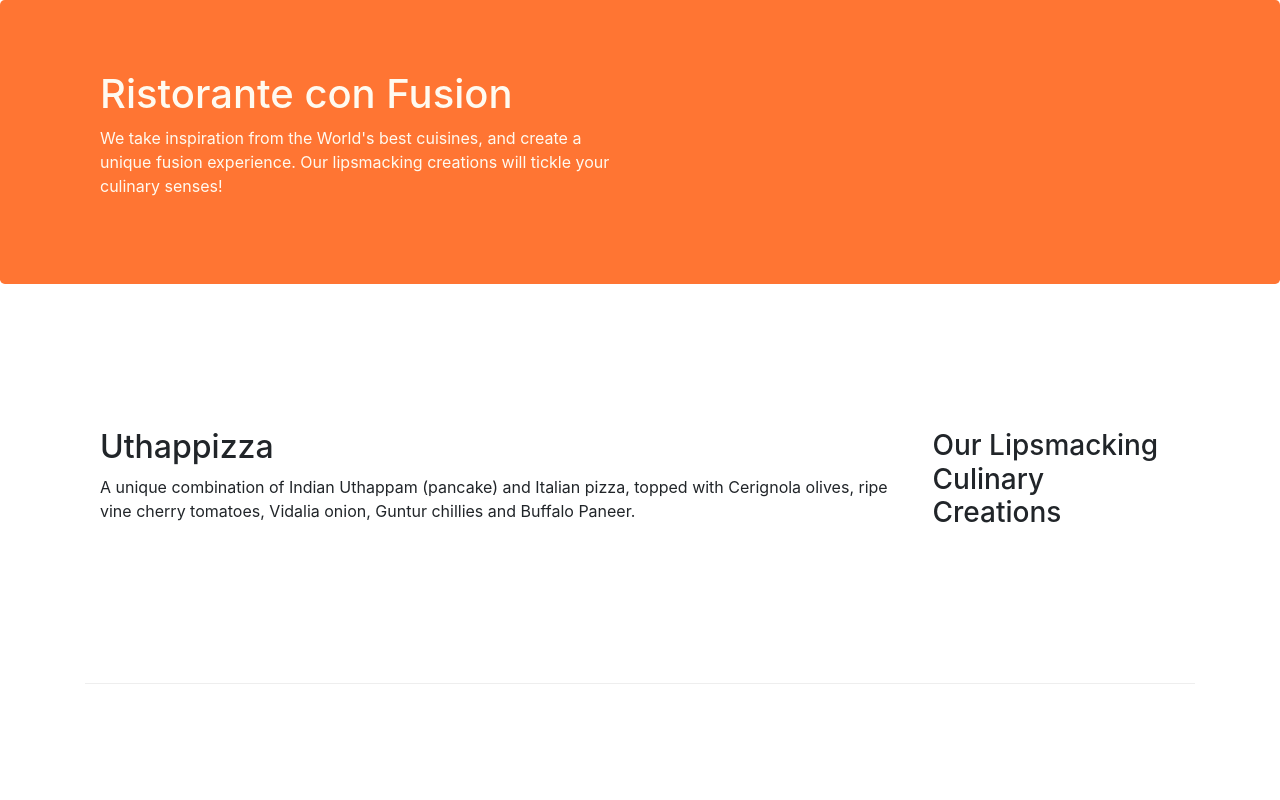
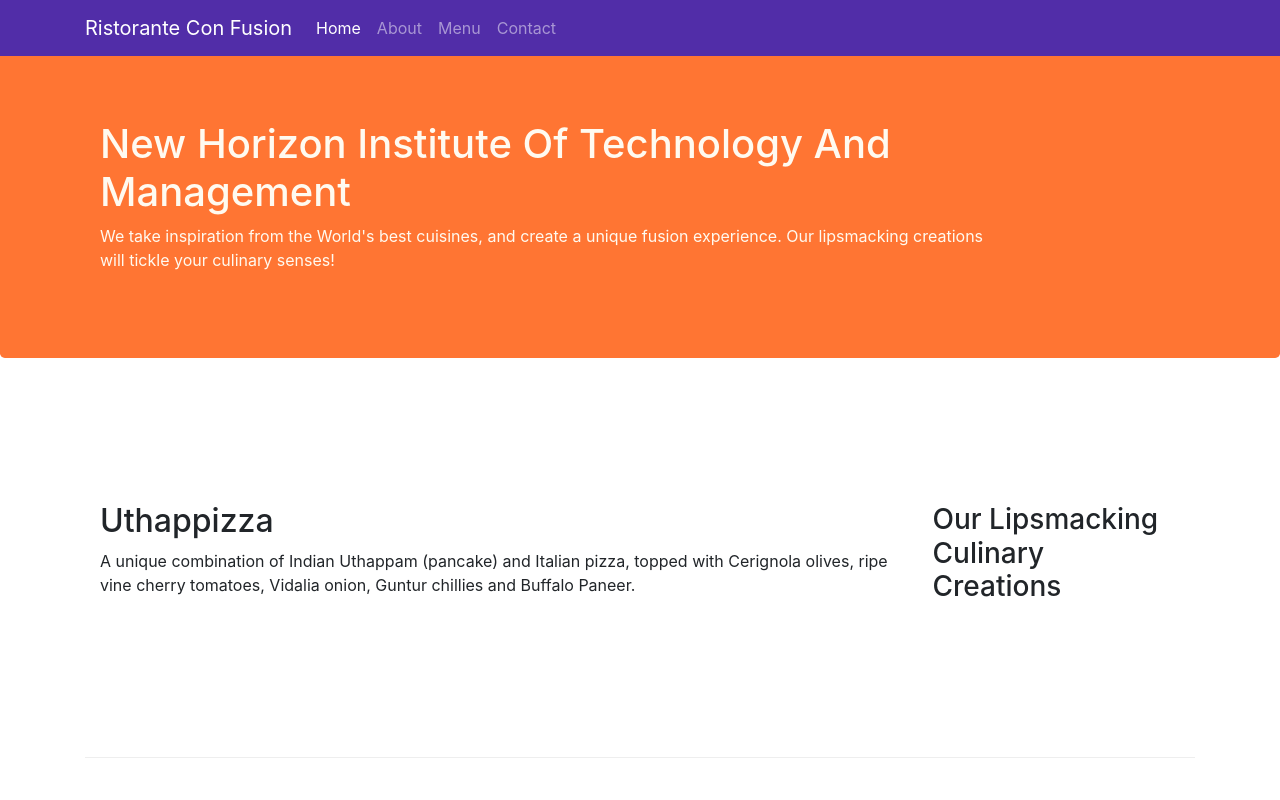
Before and after one commit to shubham230523/Technozon-Website, a website: page index.html in a window 1280 px wide. Shown: the top 800 px of the page. Drawn offline with nearby package versions, Linux system fonts and the light colour scheme.

Commit message:
changes added from in direction of nhtim

```diff
--- a/css/styles.css
+++ b/css/styles.css
@@ -28,3 +28,12 @@
     margin: 0px;
     color: #0f0f0f;
 }
+
+body {
+    padding: 50px 0px 0px 0px;
+    z-index: 0;
+}
+
+.navbar-dark {
+    background-color: #512DA8;
+}
--- a/index.html
+++ b/index.html
@@ -14,12 +14,28 @@
 </head>
 
 <body>
+     <nav class="navbar navbar-dark navbar-expand-sm  fixed-top">
+        <div class="container">
+            <button class="navbar-toggler" type="button" data-toggle="collapse" data-target="#Navbar">
+                <span class="navbar-toggler-icon"></span>
+            </button>
+           <a class="navbar-brand" href="#">Ristorante Con Fusion</a>
+           <div class="collapse navbar-collapse" id="Navbar">
+                <ul class="navbar-nav mr-auto">
+                    <li class="nav-item active"><a class="nav-link" href="#">Home</a></li>
+                    <li class="nav-item"><a class="nav-link" href="./aboutus.html">About</a></li>
+                    <li class="nav-item"><a class="nav-link" href="#">Menu</a></li>
+                    <li class="nav-item"><a class="nav-link" href="#">Contact</a></li>
+                </ul>
+            </div>
+        </div>
+    </nav>
 
     <header class ="jumbotron">
         <div class = "container">
             <div class = "row row-header">
-                <div class = "col-12 col-sm-6">
-                    <h1>Ristorante con Fusion</h1>
+                <div class = "col-12 col-sm-10">
+                    <h1>New Horizon Institute Of Technology And Management</h1>
                     <p>We take inspiration from the World's best cuisines, and create a unique fusion experience. Our lipsmacking creations will tickle your culinary senses!</p>
                 </div>
                 <div class = "col-12 col-sm">
```
